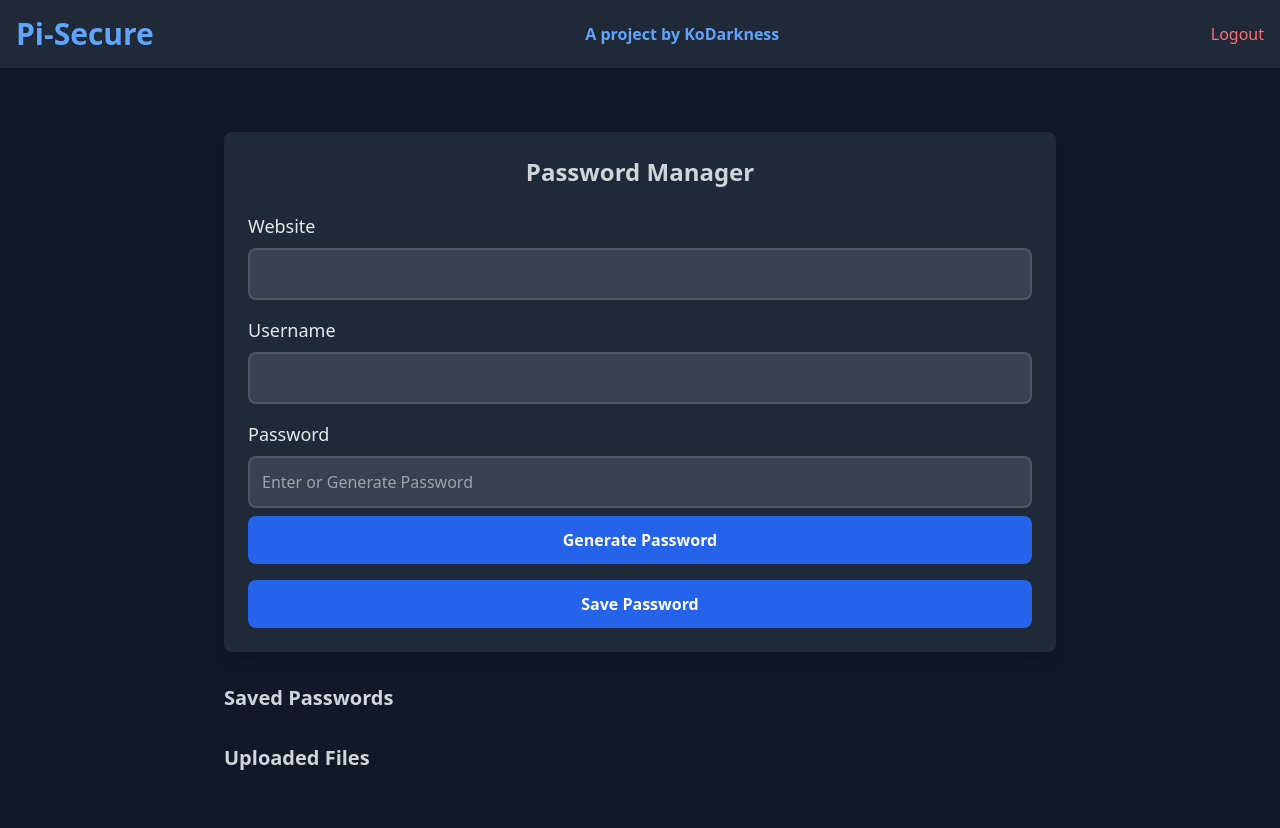
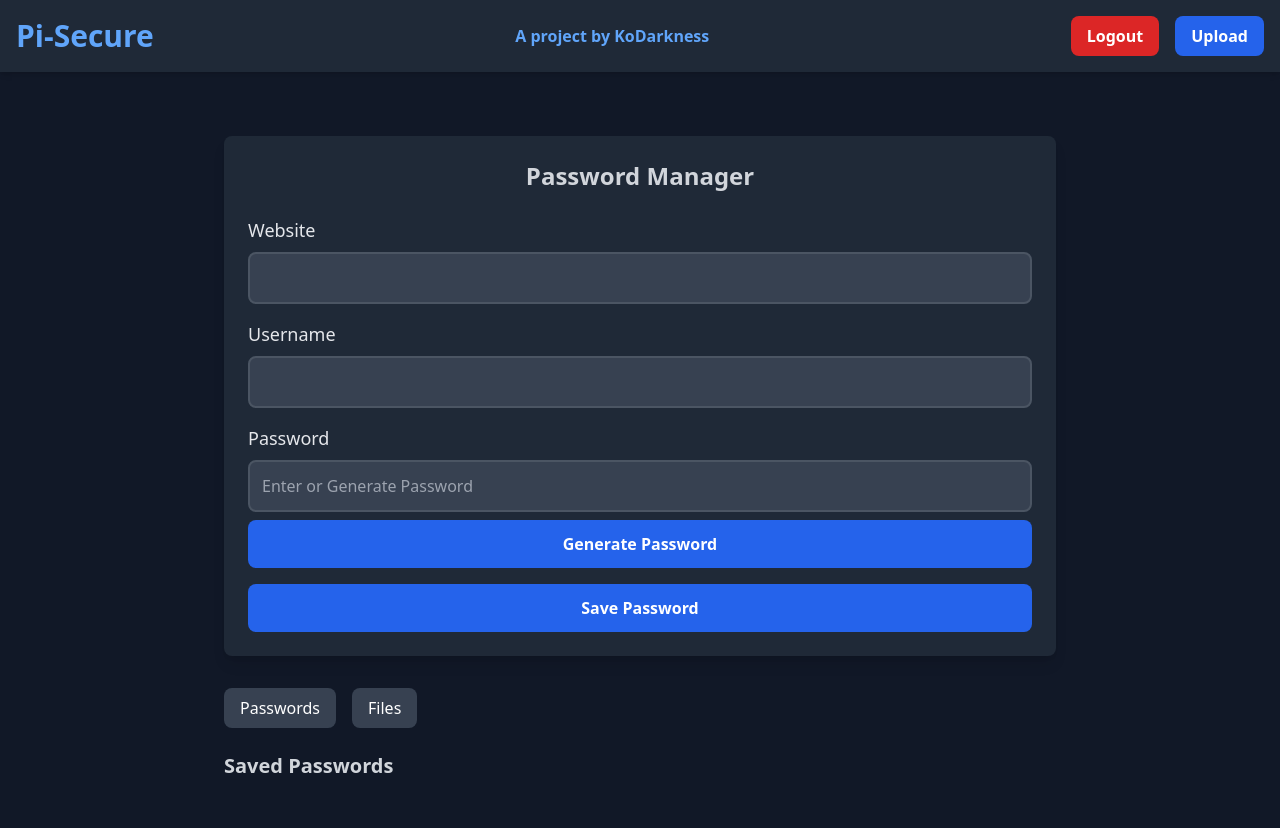
Before and after one commit to KoDakness/pi-secure, a Flask app: page /dashboard in a window 1280 px wide. Before the commit the page ends 770 px from the top, so only its background shows below. Run offline with Flask 2, Linux system fonts and the light colour scheme; a user stored in the database is signed in; data comes from the database, SQL or seed files in the repository; data that the repository does not hold is empty; some libraries are stand-ins or nearby versions.

Commit message:
Update dashboard.html

```diff
--- a/templates/dashboard.html
+++ b/templates/dashboard.html
@@ -4,7 +4,7 @@
 <head>
     <meta charset="UTF-8">
     <meta name="viewport" content="width=device-width, initial-scale=1.0">
-    <title>Secure Vault</title>
+    <title>Pi-Secure</title>
     <script src="https://cdn.tailwindcss.com"></script>
 </head>
 
@@ -12,14 +12,19 @@
     <header class="bg-gray-800 p-4 shadow-md flex justify-between items-center">
         <h1 class="text-3xl font-semibold text-blue-400">Pi-Secure</h1>
         <h2 class="text-1xl font-semibold text-blue-400">A project by KoDarkness</h2>
-        <a href="/logout" class="text-red-400 hover:underline">Logout</a>
+        <div class="flex items-center space-x-4">
+            <!-- Logout Button -->
+            <a href="/logout" class="bg-red-600 hover:bg-red-500 text-white py-2 px-4 rounded-lg font-semibold transition duration-300">Logout</a>
+            <!-- Upload Button -->
+            <a href="/upload" class="bg-blue-600 hover:bg-blue-500 text-white py-2 px-4 rounded-lg font-semibold transition duration-300">Upload</a>
+        </div>
     </header>
 
     <main class="p-8 max-w-4xl mx-auto mt-8">
         <div class="bg-gray-800 p-6 rounded-lg shadow-lg">
             <h2 class="text-2xl font-semibold mb-6 text-center">Password Manager</h2>
 
-            <!-- Add New Password -->
+            <!-- Add New Password Form -->
             <form method="POST" action="/dashboard" class="space-y-4">
                 <div>
                     <label for="website" class="block mb-2 text-lg font-medium text-gray-200">Website</label>
@@ -38,41 +43,52 @@
             </form>
         </div>
 
-        <!-- View Saved Passwords -->
+        <!-- Tabs for Passwords and Files -->
         <div class="mt-8">
-            <h3 class="text-xl font-semibold text-gray-300">Saved Passwords</h3>
+            <div class="flex space-x-4 mb-6">
+                <button id="passwords-tab" class="py-2 px-4 bg-gray-700 rounded-lg text-white hover:bg-gray-600 transition">Passwords</button>
+                <button id="files-tab" class="py-2 px-4 bg-gray-700 rounded-lg text-white hover:bg-gray-600 transition">Files</button>
+            </div>
+
+            <!-- Passwords Section -->
+            <div id="passwords-section" class="block">
+                <h3 class="text-xl font-bold text-gray-300 mb-4">Saved Passwords</h3>
                 <ul class="space-y-4">
                     {% for password in passwords %}
                     <li class="bg-gray-700 p-4 rounded-lg flex justify-between items-center">
                         <div>
-                            <h4 class="font-semibold text-gray-200">{{ password.website }}</h4>
-                            <p class="text-gray-300">Username: {{ password.username }}</p>
-                            <p class="text-gray-400">Password: {{ password.password }}</p>
+                            <h4 class="text-xl font-bold text-gray-200">{{ password.website }}</h4>
+                            <p class="text-lg text-gray-300">Username: {{ password.username }}</p>
+                            <p class="text-lg text-gray-300">Password: {{ password.password }}</p>
                         </div>
                         <form action="/delete_password/{{ password.id }}" method="POST">
-                            <button type="submit" class="ml-4 text-red-500 hover:text-red-400">Delete</button>
+                            <button type="submit" class="ml-4 bg-red-600 hover:bg-red-500 py-2 px-4 rounded-lg text-white font-semibold transition duration-300">Delete</button>
                         </form>
                     </li>
                     {% endfor %}
                 </ul>
             </div>
 
-        <!-- View Uploaded Files -->
-        <div class="mt-8">
-            <h3 class="text-xl font-semibold text-gray-300">Uploaded Files</h3>
+            <!-- Files Section -->
+            <div id="files-section" class="hidden">
+                <h3 class="text-xl font-bold text-gray-300 mb-4">Uploaded Files</h3>
                 <ul class="space-y-4">
                     {% for file in files %}
                     <li class="bg-gray-700 p-4 rounded-lg flex justify-between items-center">
-                        <div>
-                            <h4 class="font-semibold text-gray-200">{{ file.filename }}</h4>
-                            <a href="{{ url_for('download_file', file_id=file.id) }}" class="text-blue-400 hover:underline">Download</a>
+                        <div class="flex items-center">
+                            <h4 class="text-xl font-bold text-gray-200">{{ file.filename }}</h4>
+                            {% if file.filename.endswith(('.jpg', '.jpeg', '.png', '.gif')) %}
+                            <img src="{{ url_for('download_file', file_id=file.id) }}" alt="File Image" class="w-12 h-12 ml-4 rounded-lg">
+                            {% endif %}
                         </div>
+                        <a href="{{ url_for('download_file', file_id=file.id) }}" class="text-blue-400 hover:underline text-lg font-semibold">Download</a>
                         <form action="/delete_file/{{ file.id }}" method="POST">
-                            <button type="submit" class="ml-4 text-red-500 hover:text-red-400">Delete</button>
+                            <button type="submit" class="ml-4 bg-red-600 hover:bg-red-500 py-2 px-4 rounded-lg text-white font-semibold transition duration-300">Delete</button>
                         </form>
                     </li>
                     {% endfor %}
                 </ul>
+            </div>
         </div>
     </main>
 
@@ -87,6 +103,20 @@
             }
             document.getElementById('password').value = password;
         });
+
+        document.getElementById('passwords-tab').addEventListener('click', function() {
+            document.getElementById('passwords-section').classList.remove('hidden');
+            document.getElementById('files-section').classList.add('hidden');
+            this.classList.add('bg-gray-600');
+            document.getElementById('files-tab').classList.remove('bg-gray-600');
+        });
+
+        document.getElementById('files-tab').addEventListener('click', function() {
+            document.getElementById('files-section').classList.remove('hidden');
+            document.getElementById('passwords-section').classList.add('hidden');
+            this.classList.add('bg-gray-600');
+            document.getElementById('passwords-tab').classList.remove('bg-gray-600');
+        });
     </script>
 </body>
 
```
Lines whose indentation alone changed are shown as unchanged.
